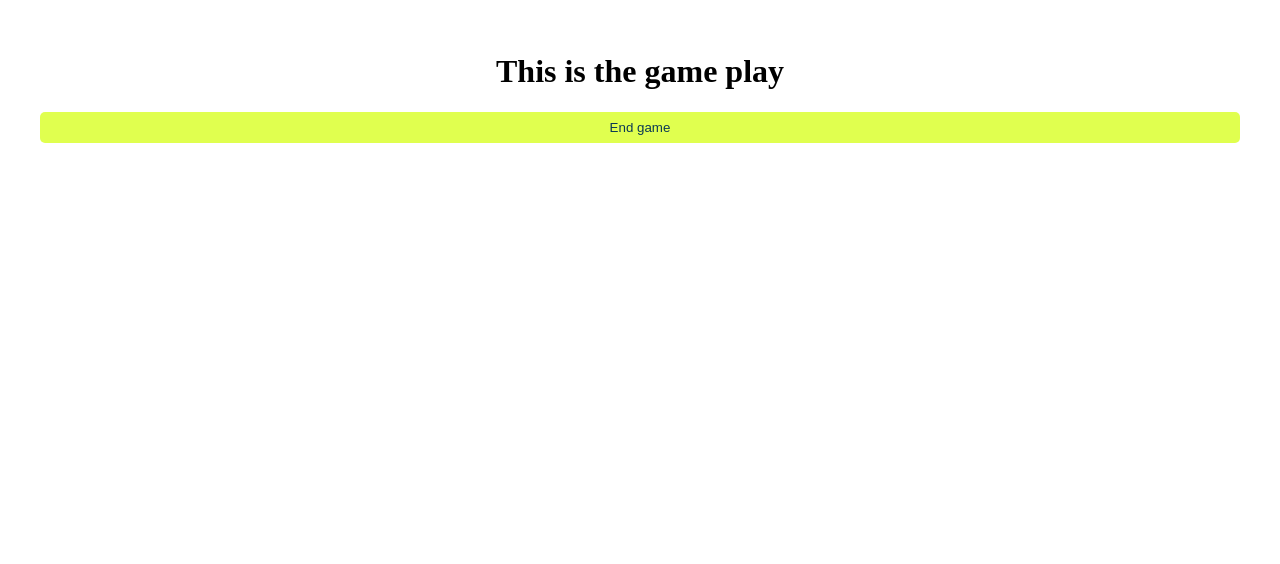
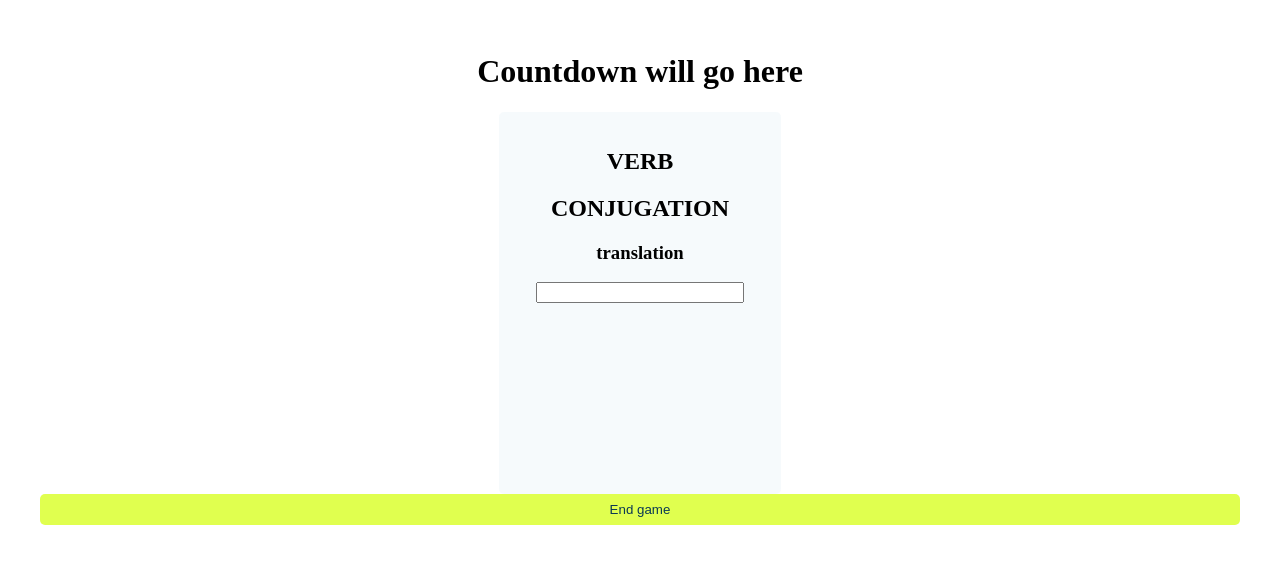
Before and after one commit to CRTW26/verbdrills, a Next.js app: page / in a window 1280 px wide. Both pictures are taken after a click on the button "Train". Shown: the top 564 px of the page. Built offline with nearby package versions, Linux system fonts and the light colour scheme.

Commit message:
feat: adds game play feat and initial components

```diff
--- /dev/null
+++ b/src/features/game-play/components/GamePlay.tsx
@@ -0,0 +1,42 @@
+import React from 'react'
+import Input from 'shared/components/Input'
+
+const GamePlay: React.FC = () => {
+  const handleChange = (): void => {
+    console.log('changed')
+  }
+
+  return (
+    <>
+      <h1>Countdown will go here </h1>
+
+      <div className="card">
+        <div className="card__verb-display">
+          <h2 className="infinitive">VERB</h2>
+          <h2 className="conjugation">CONJUGATION</h2>
+          <h3 className="translation">translation</h3>
+        </div>
+
+        <div className="card__input">
+          <Input onChange={handleChange} />
+        </div>
+      </div>
+
+      <style jsx>{`
+        .card {
+          min-height: 350px;
+          width: 250px;
+          padding: 1rem;
+          display: flex;
+          flex-direction: column;
+          align-items: center;
+          text-align: center;
+          background-color: #bfd7ea24;
+          border-radius: 5px;
+        }
+      `}</style>
+    </>
+  )
+}
+
+export default GamePlay
--- a/src/pages/index.tsx
+++ b/src/pages/index.tsx
@@ -4,6 +4,7 @@ import Head from 'next/head'
 import { TitleBar } from 'features/home'
 import { AppState } from 'shared/types'
 import Button from 'shared/components/Button'
+import GamePlay from 'features/game-play/components/GamePlay'
 
 export const Index: React.FC = () => {
   const [appState, setAppState] = useState(AppState.GAME_CONFIGURATION)
@@ -32,7 +33,8 @@ export const Index: React.FC = () => {
 
         {appState === AppState.GAME_PLAY && (
           <div className="content">
-            <h1>This is the game play</h1>
+            <GamePlay />
+
             <Button
               className="btn btn--primary"
               text="End game"
--- /dev/null
+++ b/src/shared/components/Input.tsx
@@ -0,0 +1,21 @@
+import React from 'react'
+
+interface Props {
+  onChange: (ev: React.ChangeEvent<HTMLInputElement>) => void
+}
+
+const Input: React.FC<Props> = ({ onChange }) => {
+  return (
+    <>
+      <input onChange={onChange} />
+
+      <style jsx>{`
+        input {
+          min-width: 200px;
+        }
+      `}</style>
+    </>
+  )
+}
+
+export default Input
--- a/src/styles/global.css
+++ b/src/styles/global.css
@@ -17,7 +17,6 @@ blockquote,
 dl,
 dd {
   margin: 0;
-  background: #0b3954;
 }
 
 /* Remove list styles on ul, ol elements with a list role, which suggests default styling will be removed */
@@ -38,6 +37,7 @@ body {
   line-height: 1.5;
   font-family: 'Roboto', sans-serif;
   color: red;
+  background: #0b3954;
 }
 
 /* A elements that don't have a class get default styles */
```
Also changed, not shown: src/features/game-play/index.ts (added), 2 other files (tests, documents, lock files or other folders).
